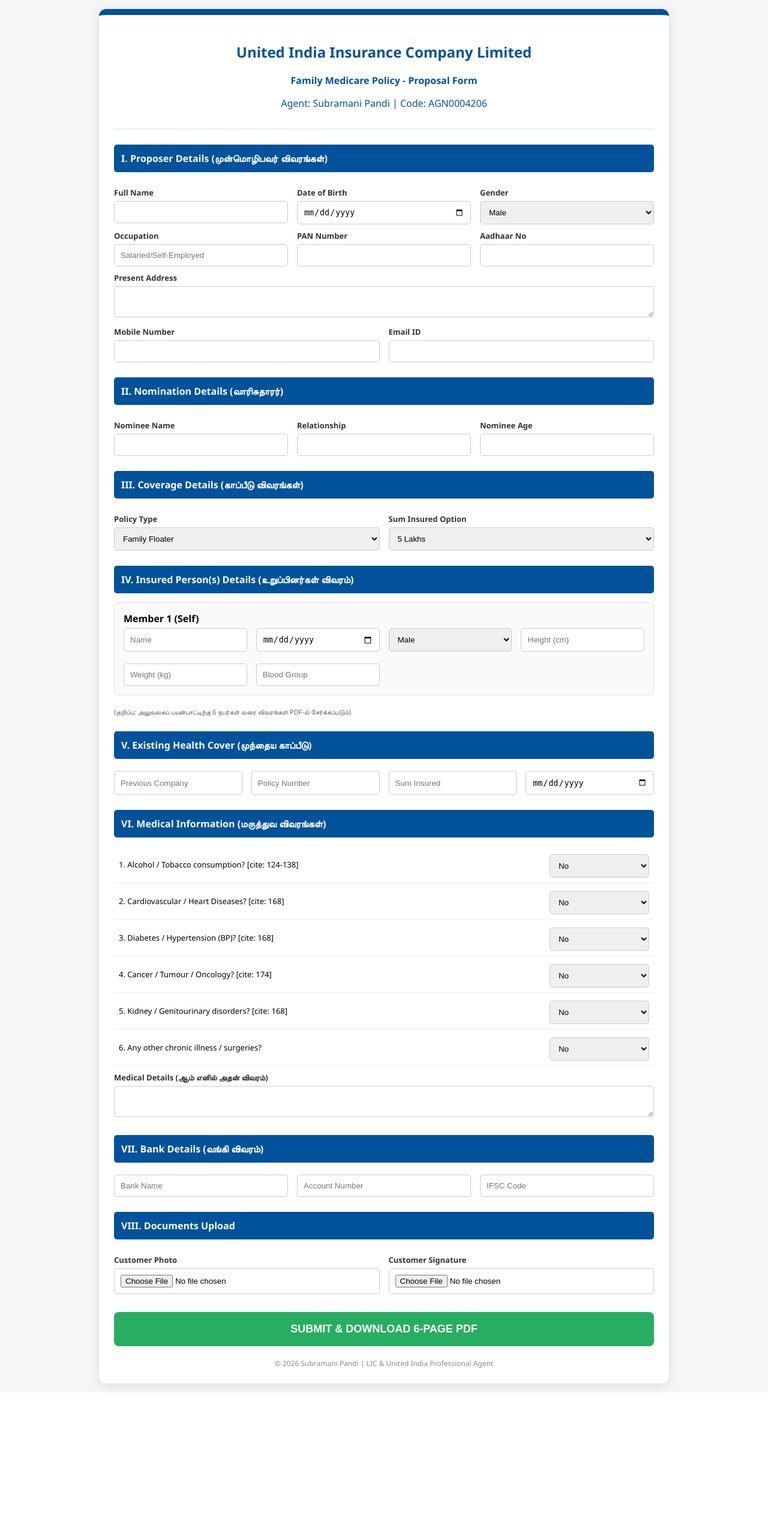
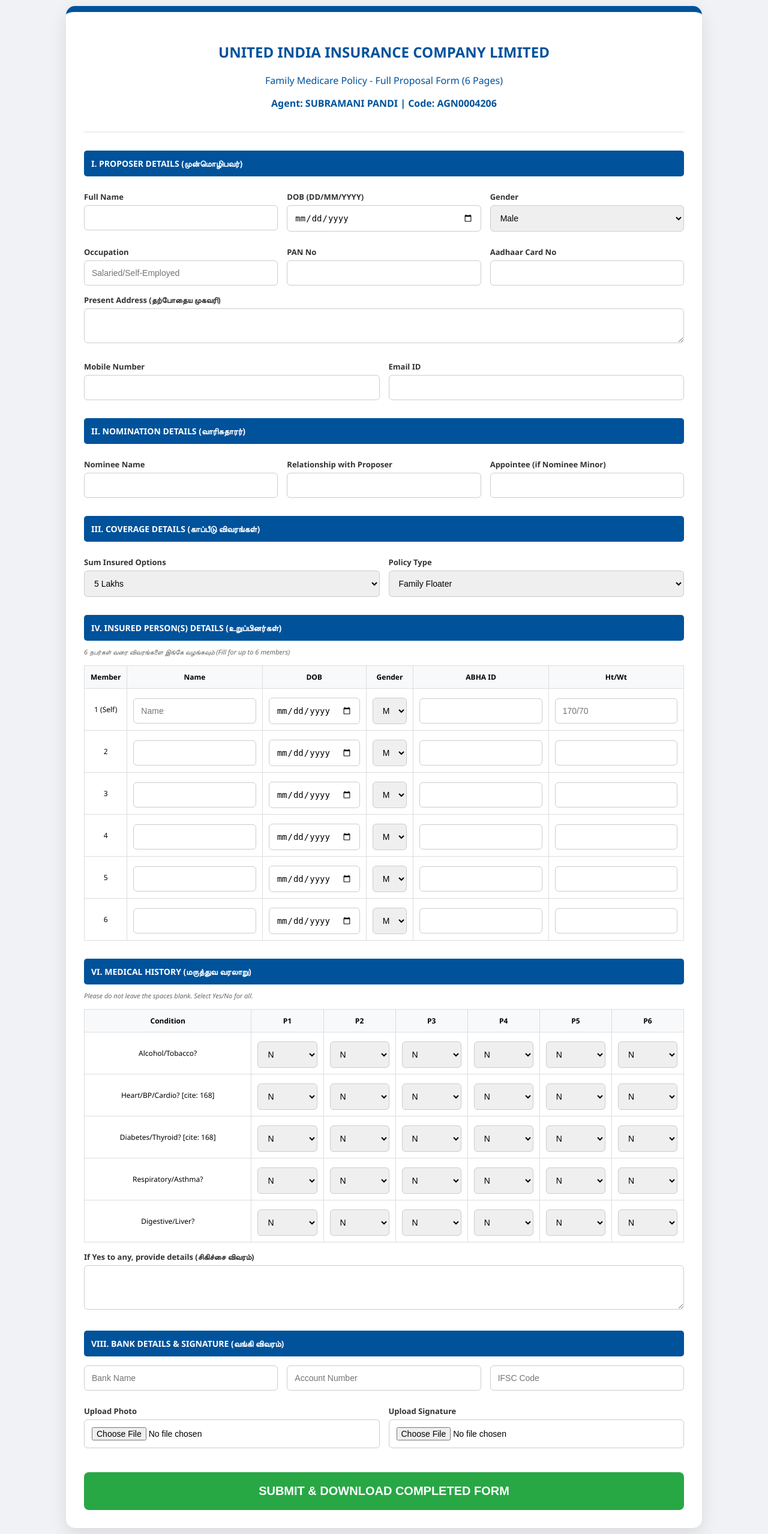
Before and after one commit to lic24x365-collab/insurance-form, a Flask app: page / in a window 1280 px wide. Shown: the whole page at 60% size. Before the commit the page ends 2321 px from the top, so only its background shows below. Run offline with Flask 3, Linux system fonts and the light colour scheme.

Commit message:
Update index.html

```diff
--- a/templates/index.html
+++ b/templates/index.html
@@ -3,45 +3,47 @@
 <head>
     <meta charset="UTF-8">
     <meta name="viewport" content="width=device-width, initial-scale=1.0">
-    <title>United India Insurance - 6 Page Full Proposal</title>
+    <title>United India Insurance - Full Proposal Form</title>
     <style>
-        body { font-family: 'Segoe UI', Arial, sans-serif; background: #f4f7f6; margin: 0; padding: 15px; }
-        .container { max-width: 900px; margin: auto; background: white; padding: 25px; border-radius: 12px; box-shadow: 0 5px 20px rgba(0,0,0,0.1); border-top: 10px solid #00529b; }
-        .header { text-align: center; color: #00529b; border-bottom: 2px solid #eee; padding-bottom: 15px; }
-        .section-title { background: #00529b; color: white; padding: 12px; margin: 25px 0 15px 0; border-radius: 5px; font-weight: bold; }
-        .grid { display: grid; grid-template-columns: repeat(auto-fit, minmax(200px, 1fr)); gap: 15px; }
-        label { display: block; margin-top: 10px; font-weight: bold; font-size: 13px; color: #333; }
-        input, select, textarea { width: 100%; padding: 10px; margin-top: 5px; border: 1px solid #ccc; border-radius: 5px; box-sizing: border-box; }
-        .insured-box { border: 1px solid #ddd; padding: 15px; margin-bottom: 20px; background: #fafafa; border-radius: 8px; }
-        .btn-submit { background: #27ae60; color: white; border: none; padding: 18px; width: 100%; font-size: 18px; border-radius: 8px; cursor: pointer; font-weight: bold; margin-top: 30px; }
-        .btn-submit:hover { background: #219150; }
-        .medical-table { width: 100%; margin-top: 10px; border-collapse: collapse; }
-        .medical-table td { padding: 8px; border-bottom: 1px solid #eee; font-size: 13px; }
+        body { font-family: 'Segoe UI', Arial, sans-serif; background: #f0f2f5; margin: 0; padding: 10px; }
+        .form-card { max-width: 1000px; margin: auto; background: white; padding: 30px; border-radius: 15px; box-shadow: 0 10px 30px rgba(0,0,0,0.1); border-top: 10px solid #00529b; }
+        .header { text-align: center; color: #00529b; border-bottom: 2px solid #eee; padding-bottom: 20px; margin-bottom: 20px; }
+        .section-title { background: #00529b; color: white; padding: 12px; margin-top: 30px; border-radius: 5px; font-weight: bold; text-transform: uppercase; font-size: 14px; }
+        .grid { display: grid; grid-template-columns: repeat(auto-fit, minmax(200px, 1fr)); gap: 15px; margin-top: 10px; }
+        label { display: block; margin-top: 15px; font-weight: bold; color: #333; font-size: 13px; }
+        input, select, textarea { width: 100%; padding: 12px; margin-top: 5px; border: 1px solid #ccc; border-radius: 6px; box-sizing: border-box; font-size: 14px; }
+        .insured-box { border: 1px solid #dee2e6; padding: 20px; margin-top: 15px; border-radius: 8px; background: #fafafa; }
+        .medical-table { width: 100%; border-collapse: collapse; margin-top: 15px; }
+        .medical-table th, .medical-table td { border: 1px solid #ddd; padding: 10px; text-align: center; font-size: 12px; }
+        .medical-table th { background: #f8f9fa; }
+        .btn-submit { background: #28a745; color: white; border: none; padding: 20px; width: 100%; font-size: 20px; border-radius: 8px; cursor: pointer; font-weight: bold; margin-top: 40px; }
+        .btn-submit:hover { background: #218838; }
+        .note { font-size: 11px; color: #666; font-style: italic; }
     </style>
 </head>
 <body>
 
-<div class="container">
+<div class="form-card">
     <div class="header">
-        <h2>United India Insurance Company Limited</h2>
-        <p><b>Family Medicare Policy - Proposal Form</b></p>
-        <p>Agent: Subramani Pandi | Code: AGN0004206</p>
+        <h2>UNITED INDIA INSURANCE COMPANY LIMITED</h2>
+        <p>Family Medicare Policy - Full Proposal Form (6 Pages)</p>
+        <p><b>Agent: SUBRAMANI PANDI | Code: AGN0004206</b></p>
     </div>
 
     <form action="/process-pdf" method="POST" enctype="multipart/form-data">
 
-        <div class="section-title">I. Proposer Details (முன்மொழிபவர் விவரங்கள்)</div>
+        <div class="section-title">I. Proposer Details (முன்மொழிபவர்)</div>
         <div class="grid">
             <div><label>Full Name</label><input type="text" name="name" required></div>
-            <div><label>Date of Birth</label><input type="date" name="dob" required></div>
+            <div><label>DOB (DD/MM/YYYY)</label><input type="date" name="dob" required></div>
             <div><label>Gender</label><select name="gender"><option>Male</option><option>Female</option><option>Other</option></select></div>
         </div>
         <div class="grid">
             <div><label>Occupation</label><input type="text" name="occupation" placeholder="Salaried/Self-Employed"></div>
-            <div><label>PAN Number</label><input type="text" name="pan"></div>
-            <div><label>Aadhaar No</label><input type="text" name="aadhaar"></div>
+            <div><label>PAN No</label><input type="text" name="pan"></div>
+            <div><label>Aadhaar Card No</label><input type="text" name="aadhaar" required></div>
         </div>
-        <label>Present Address</label>
+        <label>Present Address (தற்போதைய முகவரி)</label>
         <textarea name="address" rows="2" required></textarea>
         <div class="grid">
             <div><label>Mobile Number</label><input type="tel" name="mobile" required></div>
@@ -51,79 +53,72 @@
         <div class="section-title">II. Nomination Details (வாரிசுதாரர்)</div>
         <div class="grid">
             <div><label>Nominee Name</label><input type="text" name="nominee_name"></div>
-            <div><label>Relationship</label><input type="text" name="nominee_rel"></div>
-            <div><label>Nominee Age</label><input type="number" name="nominee_age"></div>
+            <div><label>Relationship with Proposer</label><input type="text" name="nominee_rel"></div>
+            <div><label>Appointee (if Nominee Minor)</label><input type="text" name="appointee"></div>
         </div>
 
         <div class="section-title">III. Coverage Details (காப்பீடு விவரங்கள்)</div>
         <div class="grid">
             <div>
-                <label>Policy Type</label>
-                <select name="policy_type"><option>Individual Sum Insured Basis</option><option selected>Family Floater</option></select>
-            </div>
-            <div>
-                <label>Sum Insured Option </label>
+                <label>Sum Insured Options</label>
                 <select name="sum_insured">
-                    <option value="3 Lakhs">3 Lakhs</option><option value="4 Lakhs">4 Lakhs</option><option value="5 Lakhs" selected>5 Lakhs</option>
-                    <option value="6 Lakhs">6 Lakhs</option><option value="7 Lakhs">7 Lakhs</option><option value="8 Lakhs">8 Lakhs</option>
-                    <option value="10 Lakhs">10 Lakhs</option><option value="15 Lakhs">15 Lakhs</option><option value="25 Lakhs">25 Lakhs</option>
+                    <option value="300000">3 Lakhs</option><option value="400000">4 Lakhs</option><option value="500000" selected>5 Lakhs</option>
+                    <option value="600000">6 Lakhs</option><option value="700000">7 Lakhs</option><option value="800000">8 Lakhs</option>
+                    <option value="900000">9 Lakhs</option><option value="1000000">10 Lakhs</option><option value="1500000">15 Lakhs</option>
+                    <option value="2000000">20 Lakhs</option><option value="2500000">25 Lakhs</option>
                 </select>
             </div>
+            <div><label>Policy Type</label><select name="policy_type"><option>Individual</option><option selected>Family Floater</option></select></div>
         </div>
 
-        <div class="section-title">IV. Insured Person(s) Details (உறுப்பினர்கள் விவரம்)</div>
-        <div class="insured-box">
-            <b>Member 1 (Self)</b>
-            <div class="grid">
-                <input type="text" name="m1_name" placeholder="Name">
-                <input type="date" name="m1_dob">
-                <select name="m1_gender"><option>Male</option><option>Female</option></select>
-                <input type="text" name="m1_ht" placeholder="Height (cm)">
-                <input type="text" name="m1_wt" placeholder="Weight (kg)">
-                <input type="text" name="m1_bg" placeholder="Blood Group">
-            </div>
-        </div>
-        <p style="font-size: 11px; color: #666;">(குறிப்பு: அலுவலகப் பயன்பாட்டிற்கு 6 நபர்கள் வரை விவரங்கள் PDF-ல் சேர்க்கப்படும்)</p>
+        <div class="section-title">IV. Insured Person(s) Details (உறுப்பினர்கள்)</div>
+        <p class="note">6 நபர்கள் வரை விவரங்களை இங்கே வழங்கவும் (Fill for up to 6 members)</p>
 
-        <div class="section-title">V. Existing Health Cover (முந்தைய காப்பீடு)</div>
-        <div class="grid">
-            <input type="text" name="prev_company" placeholder="Previous Company">
-            <input type="text" name="prev_policy_no" placeholder="Policy Number">
-            <input type="text" name="prev_sum" placeholder="Sum Insured">
-            <input type="date" name="prev_expiry" placeholder="Expiry Date">
-        </div>
+        <table class="medical-table">
+            <thead>
+                <tr>
+                    <th>Member</th><th>Name</th><th>DOB</th><th>Gender</th><th>ABHA ID</th><th>Ht/Wt</th>
+                </tr>
+            </thead>
+            <tbody>
+                <tr><td>1 (Self)</td><td><input type="text" name="m1_name" placeholder="Name"></td><td><input type="date" name="m1_dob"></td><td><select name="m1_gen"><option>M</option><option>F</option></select></td><td><input type="text" name="m1_abha"></td><td><input type="text" name="m1_hw" placeholder="170/70"></td></tr>
+                <tr><td>2</td><td><input type="text" name="m2_name"></td><td><input type="date" name="m2_dob"></td><td><select name="m2_gen"><option>M</option><option>F</option></select></td><td><input type="text" name="m2_abha"></td><td><input type="text" name="m2_hw"></td></tr>
+                <tr><td>3</td><td><input type="text" name="m3_name"></td><td><input type="date" name="m3_dob"></td><td><select name="m3_gen"><option>M</option><option>F</option></select></td><td><input type="text" name="m3_abha"></td><td><input type="text" name="m3_hw"></td></tr>
+                <tr><td>4</td><td><input type="text" name="m4_name"></td><td><input type="date" name="m4_dob"></td><td><select name="m4_gen"><option>M</option><option>F</option></select></td><td><input type="text" name="m4_abha"></td><td><input type="text" name="m4_hw"></td></tr>
+                <tr><td>5</td><td><input type="text" name="m5_name"></td><td><input type="date" name="m5_dob"></td><td><select name="m5_gen"><option>M</option><option>F</option></select></td><td><input type="text" name="m5_abha"></td><td><input type="text" name="m5_hw"></td></tr>
+                <tr><td>6</td><td><input type="text" name="m6_name"></td><td><input type="date" name="m6_dob"></td><td><select name="m6_gen"><option>M</option><option>F</option></select></td><td><input type="text" name="m6_abha"></td><td><input type="text" name="m6_hw"></td></tr>
+            </tbody>
+        </table>
 
-        <div class="section-title">VI. Medical Information (மருத்துவ விவரங்கள்)</div>
+        <div class="section-title">VI. Medical History (மருத்துவ வரலாறு)</div>
+        <p class="note">Please do not leave the spaces blank. Select Yes/No for all.</p>
+
         <table class="medical-table">
-            <tr><td>1. Alcohol / Tobacco consumption? [cite: 124-138]</td><td><select name="med_lifestyle"><option value="N">No</option><option value="Y">Yes</option></select></td></tr>
-            <tr><td>2. Cardiovascular / Heart Diseases? [cite: 168]</td><td><select name="med_heart"><option value="N">No</option><option value="Y">Yes</option></select></td></tr>
-            <tr><td>3. Diabetes / Hypertension (BP)? [cite: 168]</td><td><select name="med_sugar"><option value="N">No</option><option value="Y">Yes</option></select></td></tr>
-            <tr><td>4. Cancer / Tumour / Oncology? [cite: 174]</td><td><select name="med_cancer"><option value="N">No</option><option value="Y">Yes</option></select></td></tr>
-            <tr><td>5. Kidney / Genitourinary disorders? [cite: 168]</td><td><select name="med_kidney"><option value="N">No</option><option value="Y">Yes</option></select></td></tr>
-            <tr><td>6. Any other chronic illness / surgeries?</td><td><select name="med_other"><option value="N">No</option><option value="Y">Yes</option></select></td></tr>
+            <thead><tr><th>Condition</th><th>P1</th><th>P2</th><th>P3</th><th>P4</th><th>P5</th><th>P6</th></tr></thead>
+            <tbody>
+                <tr><td align="left">Alcohol/Tobacco?</td><td><select name="m1_lic"><option>N</option><option>Y</option></select></td><td><select name="m2_lic"><option>N</option><option>Y</option></select></td><td><select name="m3_lic"><option>N</option><option>Y</option></select></td><td><select name="m4_lic"><option>N</option><option>Y</option></select></td><td><select name="m5_lic"><option>N</option><option>Y</option></select></td><td><select name="m6_lic"><option>N</option><option>Y</option></select></td></tr>
+                <tr><td align="left">Heart/BP/Cardio? [cite: 168]</td><td><select name="m1_hrt"><option>N</option><option>Y</option></select></td><td><select name="m2_hrt"><option>N</option><option>Y</option></select></td><td><select name="m3_hrt"><option>N</option><option>Y</option></select></td><td><select name="m4_hrt"><option>N</option><option>Y</option></select></td><td><select name="m5_hrt"><option>N</option><option>Y</option></select></td><td><select name="m6_hrt"><option>N</option><option>Y</option></select></td></tr>
+                <tr><td align="left">Diabetes/Thyroid? [cite: 168]</td><td><select name="m1_dia"><option>N</option><option>Y</option></select></td><td><select name="m2_dia"><option>N</option><option>Y</option></select></td><td><select name="m3_dia"><option>N</option><option>Y</option></select></td><td><select name="m4_dia"><option>N</option><option>Y</option></select></td><td><select name="m5_dia"><option>N</option><option>Y</option></select></td><td><select name="m6_dia"><option>N</option><option>Y</option></select></td></tr>
+                <tr><td align="left">Respiratory/Asthma?</td><td><select name="m1_res"><option>N</option><option>Y</option></select></td><td><select name="m2_res"><option>N</option><option>Y</option></select></td><td><select name="m3_res"><option>N</option><option>Y</option></select></td><td><select name="m4_res"><option>N</option><option>Y</option></select></td><td><select name="m5_res"><option>N</option><option>Y</option></select></td><td><select name="m6_res"><option>N</option><option>Y</option></select></td></tr>
+                <tr><td align="left">Digestive/Liver?</td><td><select name="m1_dig"><option>N</option><option>Y</option></select></td><td><select name="m2_dig"><option>N</option><option>Y</option></select></td><td><select name="m3_dig"><option>N</option><option>Y</option></select></td><td><select name="m4_dig"><option>N</option><option>Y</option></select></td><td><select name="m5_dig"><option>N</option><option>Y</option></select></td><td><select name="m6_dig"><option>N</option><option>Y</option></select></td></tr>
+            </tbody>
         </table>
-        <label>Medical Details (ஆம் எனில் அதன் விவரம்)</label>
-        <textarea name="med_details" rows="2"></textarea>
+        <label>If Yes to any, provide details (சிகிச்சை விவரம்)</label>
+        <textarea name="med_details" rows="3"></textarea>
 
-        <div class="section-title">VII. Bank Details (வங்கி விவரம்)</div>
+        <div class="section-title">VIII. Bank Details & Signature (வங்கி விவரம்)</div>
         <div class="grid">
             <input type="text" name="bank_name" placeholder="Bank Name">
             <input type="text" name="bank_acc" placeholder="Account Number">
             <input type="text" name="bank_ifsc" placeholder="IFSC Code">
         </div>
-
-        <div class="section-title">VIII. Documents Upload</div>
         <div class="grid">
-            <div><label>Customer Photo</label><input type="file" name="photo" accept="image/*"></div>
-            <div><label>Customer Signature</label><input type="file" name="sign" accept="image/*"></div>
+            <div><label>Upload Photo</label><input type="file" name="photo" accept="image/*"></div>
+            <div><label>Upload Signature</label><input type="file" name="sign" accept="image/*"></div>
         </div>
 
-        <button type="submit" class="btn-submit">SUBMIT & DOWNLOAD 6-PAGE PDF</button>
+        <button type="submit" class="btn-submit">SUBMIT & DOWNLOAD COMPLETED FORM</button>
     </form>
-
-    <div style="text-align: center; margin-top: 20px; font-size: 12px; color: #888;">
-        © 2026 Subramani Pandi | LIC & United India Professional Agent
-    </div>
 </div>
 
 </body>
```
